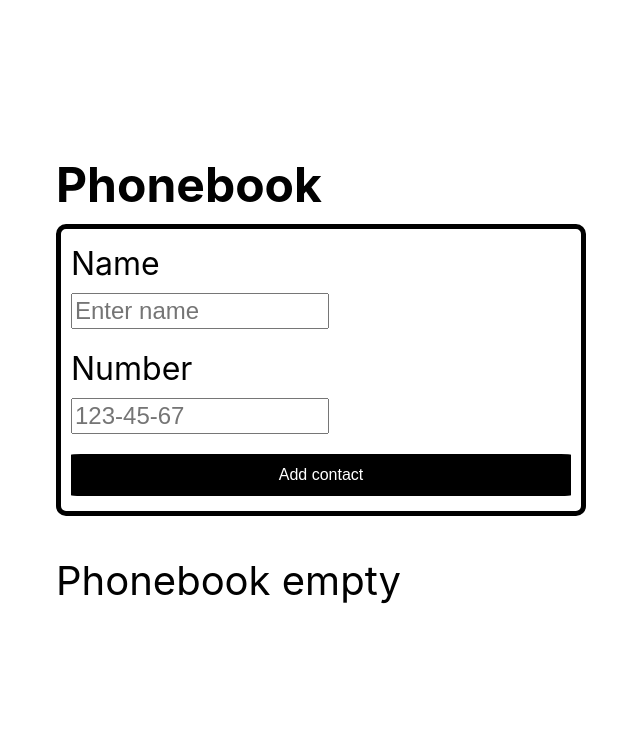
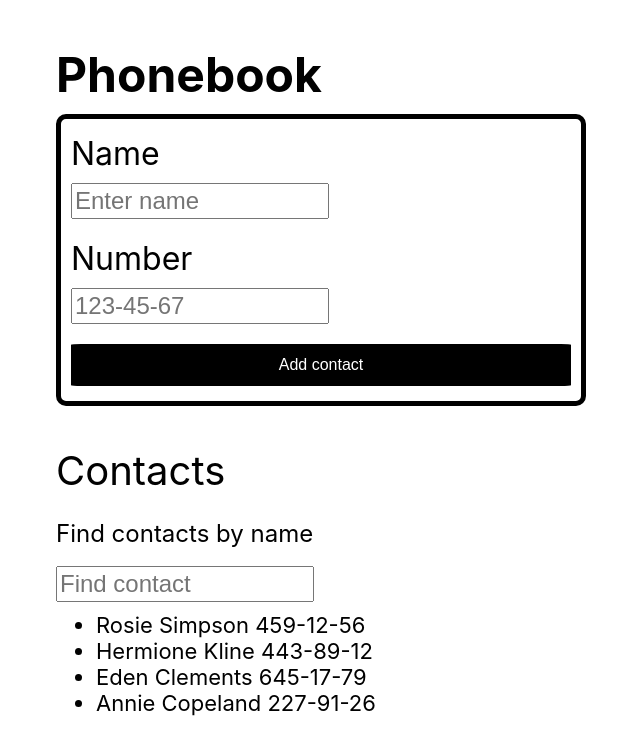
Before and after one commit to Glagolio/goit-react-hw-02-phonebook, a React (Create React App) app: page / in a window 1280 px wide. Shown: the top 754 px of the page, without its empty margins (334-974 px from the left). Built offline with nearby package versions, Linux system fonts and the light colour scheme.

Commit message:
add filter

```diff
--- a/src/components/App.jsx
+++ b/src/components/App.jsx
@@ -5,9 +5,15 @@ import Main from './Main/Main';
 
 class App extends Component {
   state = {
-    contacts: [],
+    contacts: [
+      { id: 'id-1', name: 'Rosie Simpson', number: '459-12-56' },
+      { id: 'id-2', name: 'Hermione Kline', number: '443-89-12' },
+      { id: 'id-3', name: 'Eden Clements', number: '645-17-79' },
+      { id: 'id-4', name: 'Annie Copeland', number: '227-91-26' },
+    ],
     name: '',
     number: '',
+    filter: '',
   };
 
   handleChange = e => {
@@ -15,6 +21,12 @@ class App extends Component {
     this.setState({
       [name]: value,
     });
+  };
+
+  filterContacts = e => {
+    if ((this.state.name = '')) {
+      return this.state.contacts;
+    }
   };
 
   reset = () => {
@@ -36,16 +48,21 @@ class App extends Component {
   };
 
   render() {
+    const normolizeFilter = this.state.filter.toLowerCase();
+    const visibleContacts = this.state.contacts.filter(contact =>
+      contact.name.toLowerCase().includes(normolizeFilter)
+    );
     return (
       <Main title="Phonebook">
         <Phonebook
           onChange={this.handleChange}
           onSubmit={this.clickOnBtnSubmit}
           value={this.state.name}
-          contactsList={this.state.contacts}
+          contactsList={visibleContacts}
           notEmptyList={this.state.contacts.length}
           valueName={this.state.name}
           valueNumber={this.state.number}
+          valueFilter={this.state.filter}
         />
       </Main>
     );
--- a/src/components/Phonebook/Contacts/Contacts.js
+++ b/src/components/Phonebook/Contacts/Contacts.js
@@ -1,9 +1,17 @@
 import React from 'react';
 import ContactsItem from './Contacts.styled';
+import InputFilter from '../Input/InputFilter/inputFilter';
+import LabelFilter from '../Label/LabelFilter/LabelFilter';
 
-const Contacts = ({ name, contactsList }) => (
+const Contacts = ({ name, contactsList, onChange, value }) => (
   <ContactsItem>
     <p>{name}</p>
+    <LabelFilter title="Find contacts by name">
+      <InputFilter
+        onChange={onChange}
+        value={value}
+      />
+    </LabelFilter>
     <ul>
       {contactsList.map(contact => (
         <li key={contact.id}>
--- a/src/components/Phonebook/Input/Input.styled.js
+++ b/src/components/Phonebook/Input/Input.styled.js
@@ -6,6 +6,10 @@ const Input = styled.input`
   height: 30px;
 
   font-size: 24px;
+
+  & ~ p {
+    font-size: 14px;
+  }
 `;
 
 export default Input;
--- /dev/null
+++ b/src/components/Phonebook/Input/InputFilter/inputFilter.js
@@ -0,0 +1,16 @@
+import React from 'react';
+import Input from '../Input.styled';
+
+const InputFilter = ({ onChange, value }) => (
+  <>
+    <Input
+      type="text"
+      name="filter"
+      placeholder="Find contact"
+      onChange={onChange}
+      value={value}
+    />
+  </>
+);
+
+export default InputFilter;
--- /dev/null
+++ b/src/components/Phonebook/Label/LabelFilter/LabelFilter.js
@@ -0,0 +1,11 @@
+import React from "react";
+import LabelFilterStyle from "./LabelFilter.styled";
+
+const LabelFilter = ({ title, children }) => (
+    <LabelFilterStyle>
+        <p>{title}</p>
+        {children}
+    </LabelFilterStyle>
+)
+
+export default LabelFilter
--- /dev/null
+++ b/src/components/Phonebook/Label/LabelFilter/LabelFilter.styled.js
@@ -0,0 +1,8 @@
+import styled from '@emotion/styled';
+
+const LabelFilterStyle = styled.label`
+  margin: 0;
+  font-size: 24px;
+`;
+
+export default LabelFilterStyle;
--- a/src/components/Phonebook/Phonebook.jsx
+++ b/src/components/Phonebook/Phonebook.jsx
@@ -2,7 +2,7 @@ import InputName from './Input/InputName/InputName';
 import LabelPhoneBook from './Label/Label';
 import ButtonSubmit from './Button/ButtonSubmit';
 import Contacts from './Contacts/Contacts';
-import InputNumber from './Input/InputName/inputNumber';
+import InputNumber from './Input/InputNumber/inputNumber';
 import FormPhonebook from './Form/Form';
 
 const Phonebook = ({
@@ -12,6 +12,7 @@ const Phonebook = ({
   valueNumber,
   contactsList,
   notEmptyList,
+  valueFilter,
 }) => {
   return (
     <>
@@ -37,7 +38,12 @@ const Phonebook = ({
           </Label> */}
       </FormPhonebook>
       {notEmptyList > 0 ? (
-        <Contacts name="Contacts" contactsList={contactsList} />
+        <Contacts
+          name="Contacts"
+          contactsList={contactsList}
+          onChange={onChange}
+          value={valueFilter}
+        />
       ) : (
         <p>Phonebook empty</p>
       )}
```
Also changed, not shown: src/components/Phonebook/Input/InputNumber/inputNumber.js (renamed from src/components/Phonebook/Input/InputName/inputNumber.js).
